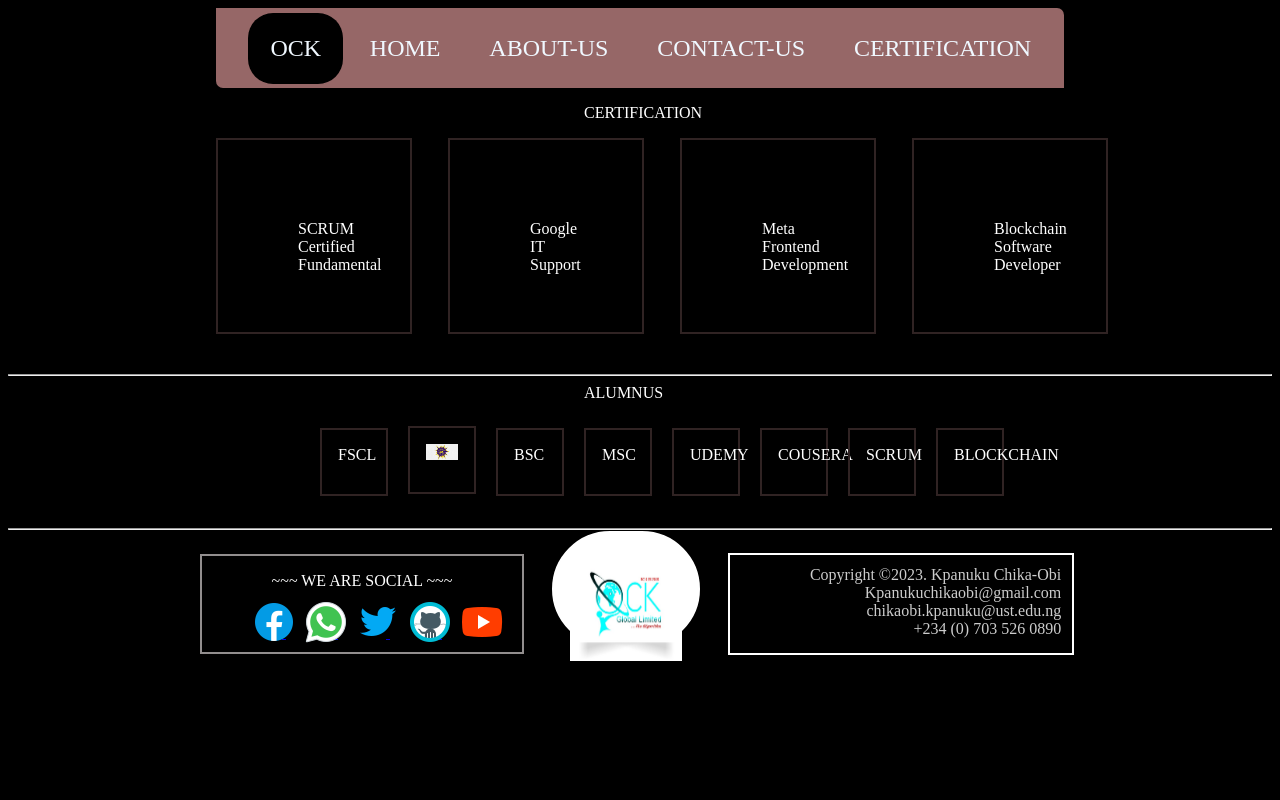
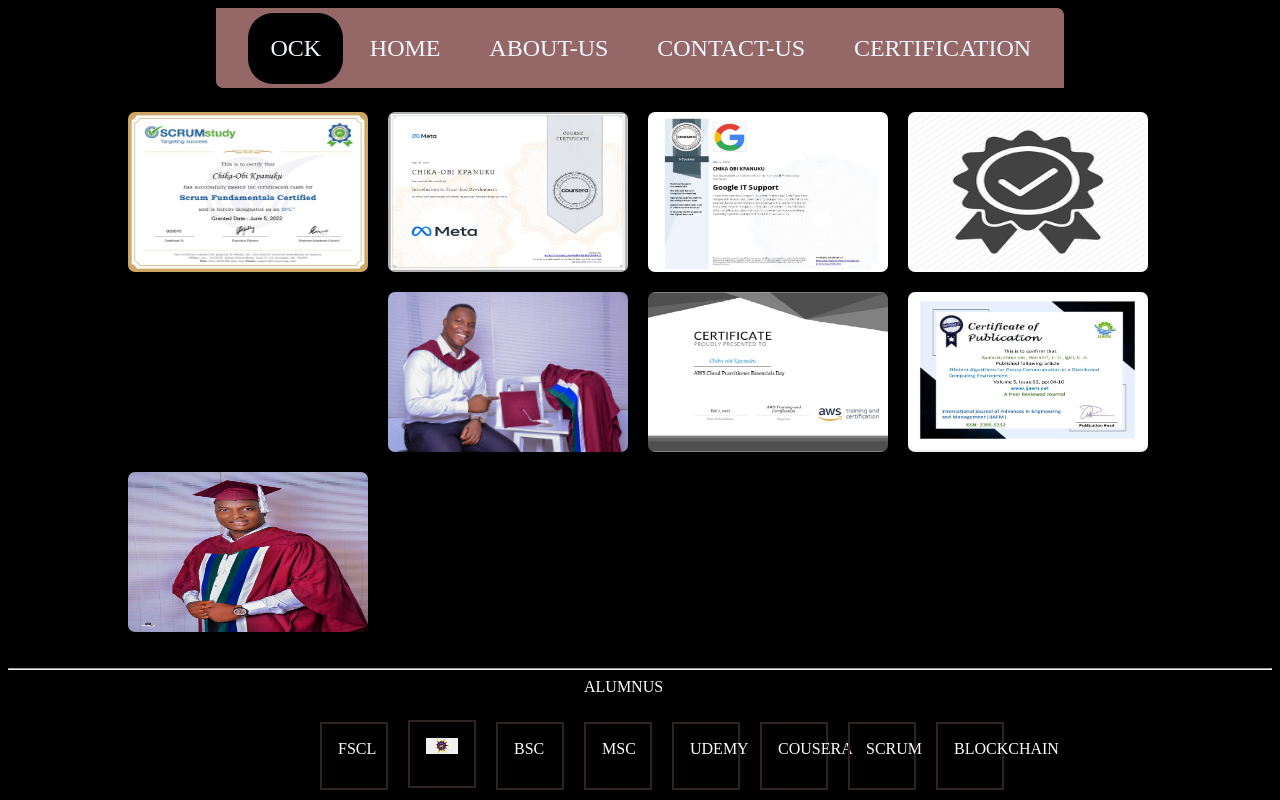
Before and after one commit to chika-obi/Portfolio, a plain HTML site: page ceredential.html in a window 1280 px wide. Drawn offline with Linux system fonts and the light colour scheme.

Commit message:
Modification of Certification Page

```diff
--- a/ceredential.html
+++ b/ceredential.html
@@ -26,18 +26,6 @@
         position: relative;
         padding:1rem;
         left: 35rem;
-      }
-      .others{
-        top:-1rem;
-        color:white;
-        border: 2px solid rgb(48, 35, 35);
-        height: 2rem;
-        width: 2rem;
-        position: relative;
-        margin: 1rem;
-        padding: 5rem;
-        left:12rem;
-        display: inline-block;
       }
       .amamata{
         top:-1rem;
@@ -91,6 +79,22 @@
   height: 7rem;
   left: 1rem;
 }
+.scale_img{
+  position: relative;
+  top:-1rem;
+  left:7rem;
+  height: 10rem;
+  width: 15rem;
+   border-radius: 7px;
+}
+  .others{
+        padding: 0.5rem;
+        display: inline-block;
+
+      }
+    .hide{
+      visibility:hidden;
+    }
 </style>
 </head>
 <body>
@@ -104,19 +108,35 @@
       </nav>
       <section class = "ceredential">
         <div class="ceredentialCertHead">
-          CERTIFICATION
+
         </div>
         <div class="others">
-          SCRUM Certified Fundamental
+          <img src="images/scrum.jpg" class="scale_img" alt="">
+
         </div>
         <div class="others">
-          Google IT Support
+          <img src="images/meta_front_end.jpg" class="scale_img" alt="">
         </div>
         <div class="others">
-          Meta Frontend Development
+          <img src="images/google_it_support.jpg" class="scale_img" alt="">
         </div>
         <div class="others">
-          Blockchain Software Developer
+          <img src="images/ceredential.png" class="scale_img" alt="">
+        </div>
+        <div class="others">
+          <img src="images/ceredential.png" class="scale_img hide" alt="">
+        </div>
+        <div class="others">
+          <img src="images/picture 6.jpg" class="scale_img" alt="">
+        </div>
+        <div class="others">
+          <img src="images/aws.jpg" class="scale_img" alt="">
+        </div>
+        <div class="others">
+          <img src="images/publication_1.jpg" class="scale_img" alt="">
+        </div>
+        <div class="others">
+          <img src="images/graduation_msc.jpg" class="scale_img" alt="">
         </div>
       </section>
        <hr>
@@ -150,7 +170,7 @@
             BLOCKCHAIN
           </div>
       </section>
-      <hr>
+
       <section>
         <div class="contact_sm ">
             <div>~~~ WE ARE SOCIAL ~~~</div>
```
Also changed, not shown: index.html (+1 -1 lines), images/aws.jpg (added), images/google_it_support.jpg (added), images/graduation_msc.jpg (added), images/meta_front_end.jpg (added), images/publication_1.jpg (added), images/scrum.jpg (added).
